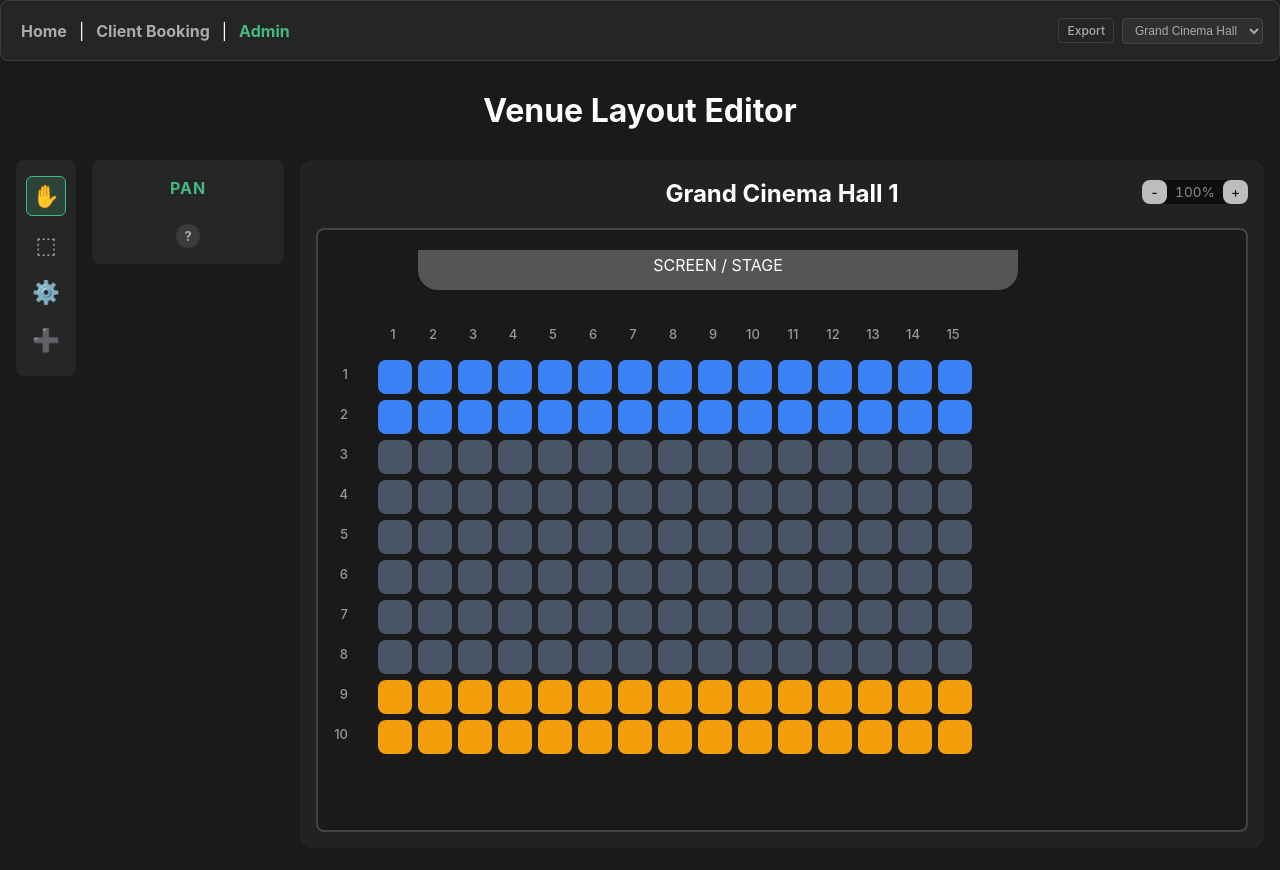
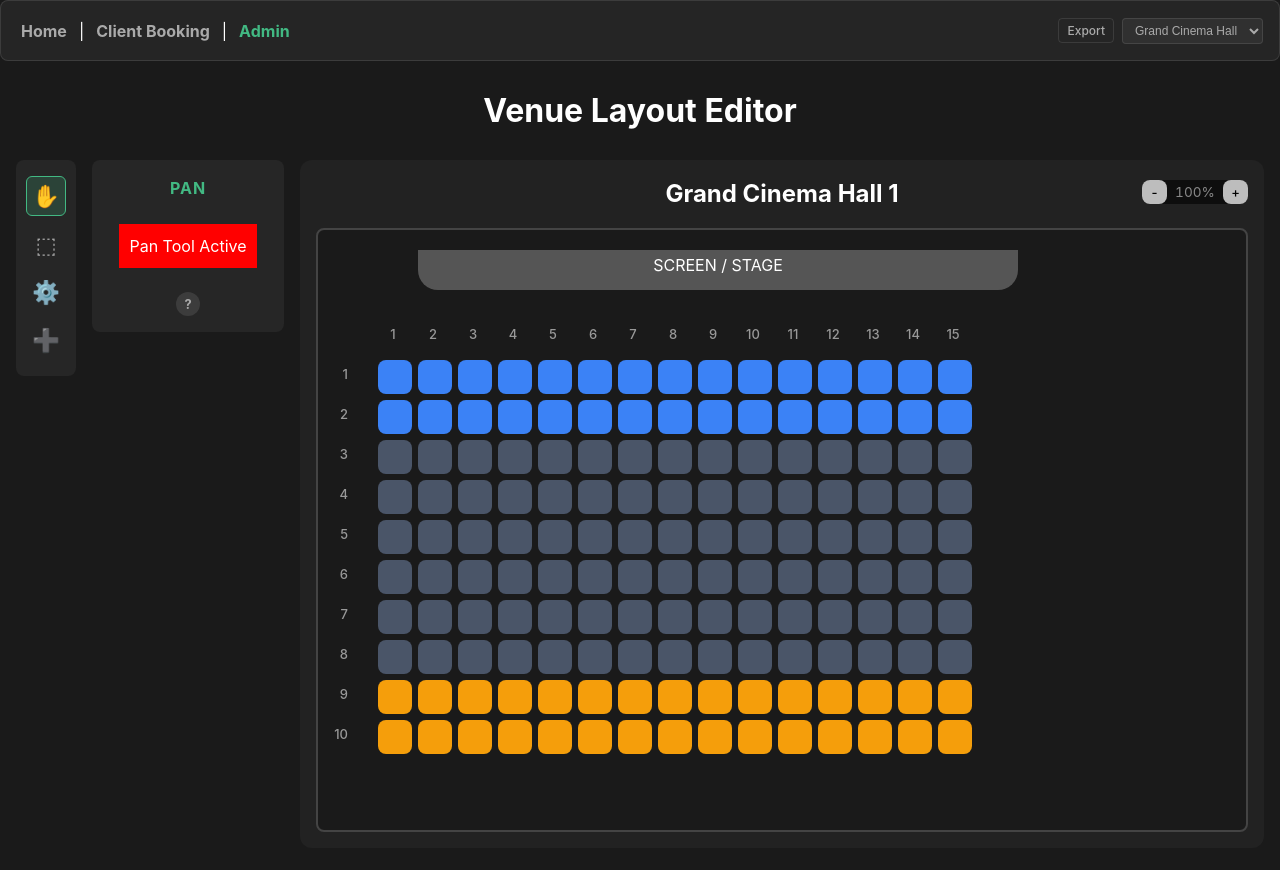
Before and after one commit to gerasem/ticket-shop, a Vue app: page /admin in a window 1280 px wide. Shown: the top 870 px of the page. Built offline with nearby package versions, Linux system fonts and the light colour scheme.

Commit message:
wip info for tools

```diff
--- a/src/views/AdminView.vue
+++ b/src/views/AdminView.vue
@@ -833,7 +833,21 @@ const handleSeatClick = (seatId: string, event: MouseEvent) => {
         <div v-if="activeTool === 'select'" class="sidebar-section select-all-section">
           <button class="action-btn select-all-btn" @click="selectAllSeats">
             Select All Seats
-          </button>
+          </button>        </div>
+
+        <!-- TEST: Select tool with no seats selected -->
+        <div v-if="activeTool === 'select' && selectedSeats.size === 0" style="background: red; padding: 10px; color: white;">
+          Select Tool - No Selection
+        </div>
+
+        <!-- TEST: Pan tool -->
+        <div v-if="activeTool === 'pan'" style="background: red; padding: 10px; color: white;">
+          Pan Tool Active
+        </div>
+
+        <!-- TEST: Add Seat tool -->
+        <div v-if="activeTool === 'add-seat'" style="background: red; padding: 10px; color: white;">
+          Add Seat Tool Active
         </div>
 
         <!-- Movement Section (Conditional) -->
```
